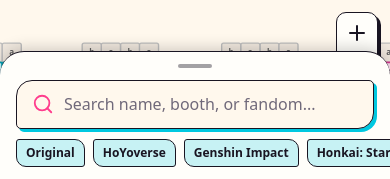
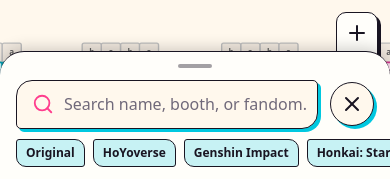
Before and after one commit to mentegago/cf23-map-rewrite, a React (Vite) app: page / in a window 390 px wide. Both pictures are taken after a click on the button 195 px from the left and 723 px from the top of the page. Shown: the top 179 px of the page. Built offline with nearby package versions, Linux system fonts and the light colour scheme; a web font is replaced by a local one.

Commit message:
Add clear and dismiss button to expanded mobile search

```diff
--- a/src/App.tsx
+++ b/src/App.tsx
@@ -109,9 +109,11 @@
       </div>
     );
   const detail = app.selected && app.showDetail;
+  const searchRaised = mobile && app.searchExtent >= 0.3;
   const searchHeader = (
     <header className="search-header" data-drag>
       <div className="desktop-kicker kicker">CF23 creator directory</div>
+      <div className={`search-row ${searchRaised ? "search-raised" : ""}`}>
         <form
           className="search-box"
           onSubmit={(e) => {
@@ -148,6 +150,24 @@
             </button>
           )}
         </form>
+        {mobile && (
+          <div
+            className="search-dismiss-slot"
+            inert={!searchRaised}
+            aria-hidden={!searchRaised}
+          >
+            <button
+              type="button"
+              className="icon-button search-dismiss"
+              aria-label="Clear and close search"
+              onPointerDown={(e) => e.preventDefault()}
+              onClick={app.dismissSearch}
+            >
+              <X size={24} />
+            </button>
+          </div>
+        )}
+      </div>
       <FandomSuggestions
         fandoms={app.suggestions}
         onSelect={app.searchFandom}
--- a/src/state/useApp.ts
+++ b/src/state/useApp.ts
@@ -619,6 +619,15 @@
     interaction(c.id, "gallery");
     setGallery(c);
   };
+  const clearSearch = () => {
+    analytics.emit("search_cleared", {});
+    tracking.current!.reset();
+    const url = new URL(location.href);
+    url.searchParams.delete("fandom");
+    updateNavigationURL(url, "replace");
+    setSearchSelection(emptySearch);
+    close();
+  };
   return {
     favoritesMode,
     boothList,
@@ -686,14 +695,11 @@
       setSearchExtent(0.94);
     },
     submitSearch: () => tracking.current!.submit(query),
-    clearSearch: () => {
-      analytics.emit("search_cleared", {});
-      tracking.current!.reset();
-      const url = new URL(location.href);
-      url.searchParams.delete("fandom");
-      updateNavigationURL(url, "replace");
-      setSearchSelection(emptySearch);
-      close();
+    clearSearch,
+    dismissSearch: () => {
+      clearSearch();
+      (document.activeElement as HTMLElement)?.blur();
+      setSearchExtent(searchCollapsed(innerHeight));
     },
     searchFandom,
     toggleFavorite,
--- a/src/styles.css
+++ b/src/styles.css
@@ -265,6 +265,47 @@
 .desktop-kicker {
   margin-bottom: 10px;
 }
+.search-row {
+  display: flex;
+  align-items: center;
+}
+.search-row .search-box {
+  flex: 1;
+  min-width: 0;
+}
+.search-dismiss-slot {
+  display: flex;
+  justify-content: flex-end;
+  flex-shrink: 0;
+  width: 0;
+  opacity: 0;
+  visibility: hidden;
+  transition:
+    width 320ms cubic-bezier(0.2, 0.7, 0.2, 1),
+    opacity 180ms ease,
+    visibility 320ms;
+}
+.search-raised .search-dismiss-slot {
+  width: 56px;
+  opacity: 1;
+  visibility: visible;
+}
+.search-dismiss-slot .search-dismiss {
+  flex-shrink: 0;
+  width: 44px;
+  height: 44px;
+  border: 1.5px solid var(--ink);
+  border-radius: 50%;
+  background: var(--paper);
+  box-shadow: 3px 3px var(--cyan);
+}
+.search-dismiss-slot .search-dismiss:hover {
+  background: color-mix(in srgb, var(--cyan) 14%, var(--paper));
+}
+.search-box .search-icon,
+.search-box .icon-button {
+  flex-shrink: 0;
+}
 .search-box {
   display: flex;
   align-items: center;
```
Also changed, not shown: 1 other file (tests, documents, lock files or other folders). Lines whose indentation alone changed are shown as unchanged.
